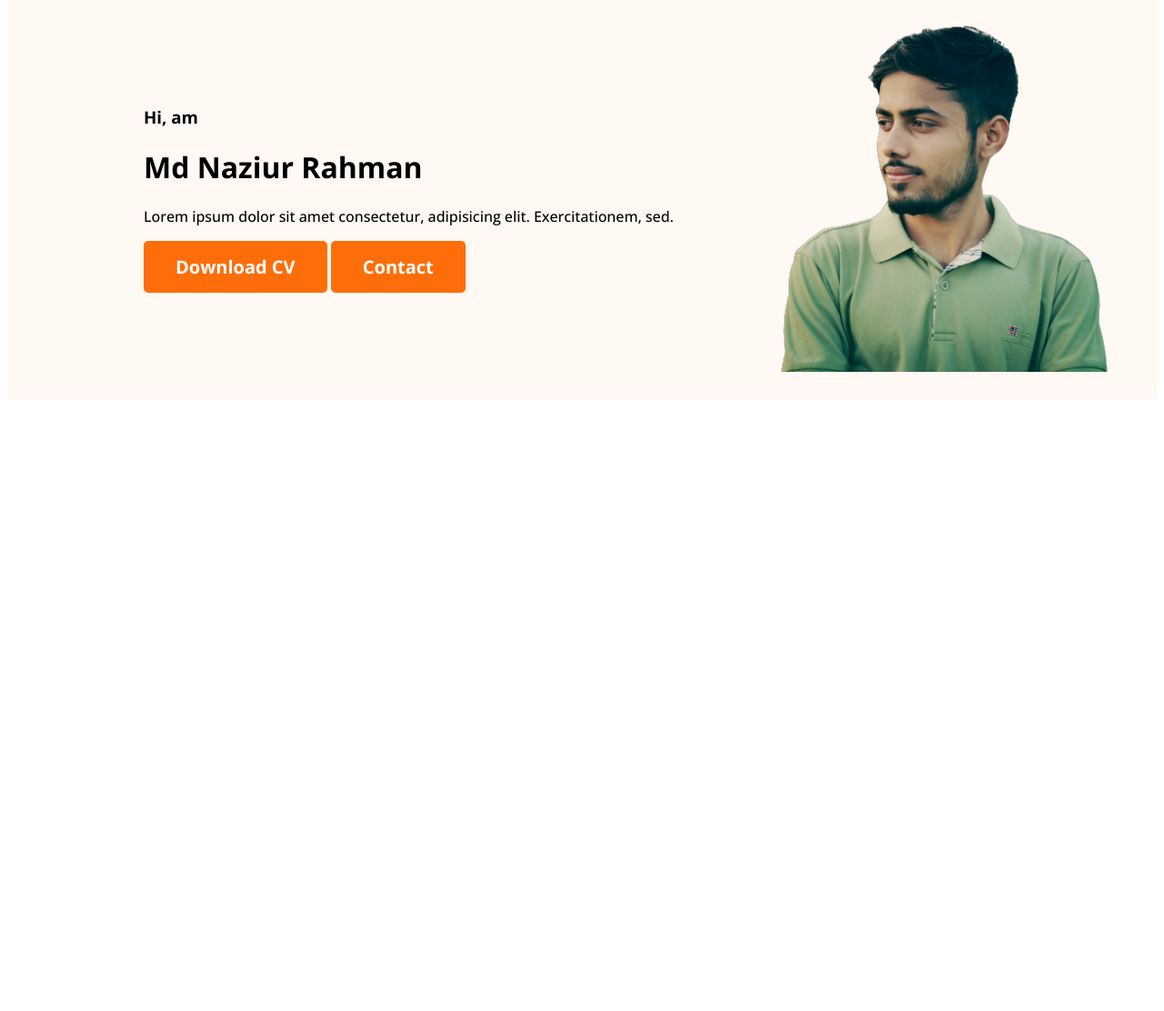
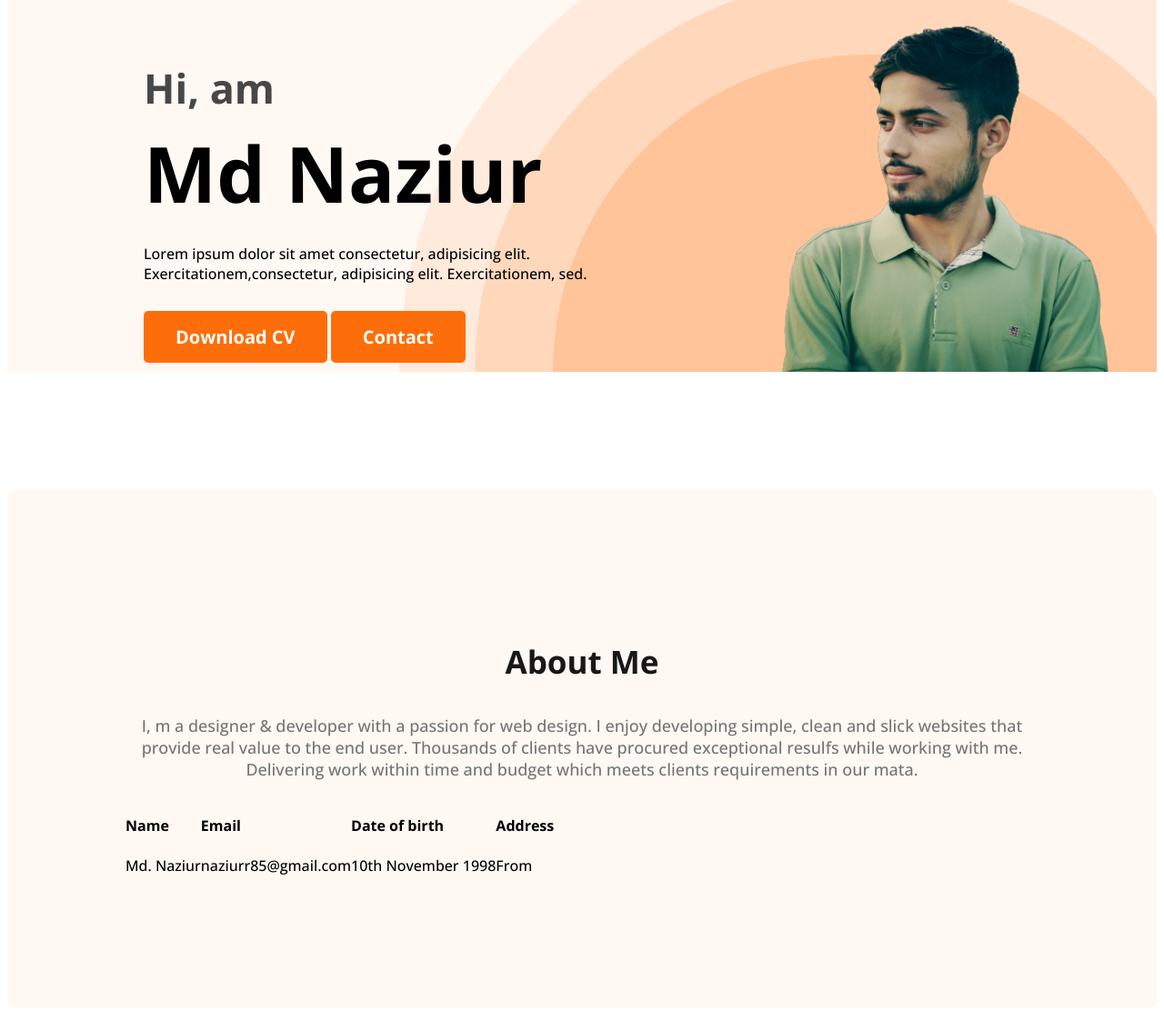
Before and after one commit to Naziur-Rahman/web-portfolio, a plain HTML site: page index.html in a window 1280 px wide. Shown: the part 179-1291 px from the top of the page at 91% size. Before the commit the page ends 800 px from the top, so only its background shows below. Drawn offline with nearby package versions, Linux system fonts and the light colour scheme.

Commit message:
add about section

```diff
--- a/assets/css/style.css
+++ b/assets/css/style.css
@@ -20,12 +20,25 @@
 
 }
 
+.section-title {
+    color: #181818;
+    text-align: center;
+    font-size: 35px;
+    font-weight: 700;
+}
+
+.section-discription {
+    color: #757575;
+    text-align: center;
+    font-size: 18px;
+}
+
 /*-- Nave related Css --*/
 nav {
     display: flex;
     align-items: center;
     justify-content: space-between;
-    margin: 0 200px;
+    margin: 0 164px;
 }
 
 .nav-title {
@@ -53,16 +66,59 @@ nav a {
 /* Header related style */
 .header {
     background-color: #fff8f3;
+    background-image: url(../imgs/header_bg.png);
+    background-repeat: no-repeat;
+    background-position: bottom right;
 }
 
 .banner {
-    padding: 30px 30px 30px 150px;
+    padding: 30px 30px 0 150px;
     display: flex;
     align-items: center;
-
+    justify-content: space-between;
 }
 
 .banner .portfolio-pic {
 
     width: 500px;
 }
+
+.banner-greeting {
+    font-size: 45px;
+    color: #474747;
+    margin-bottom: 0;
+
+}
+
+.banner-contant {
+    max-width: 500px;
+
+
+}
+
+.banner-tittle {
+    font-size: 85px;
+    font-weight: 700;
+    margin-top: 5px;
+    margin-bottom: 20px;
+}
+
+.banner-discription {
+    margin: 20px 0 30px 0;
+}
+
+/* Main section style */
+
+
+/* About section style */
+.about {
+    padding: 130px;
+    border-radius: 10px;
+    border-color: #fff8f3;
+    margin-top: 130px;
+    background-color: #fff8f3;
+}
+
+.about-information-container {
+    display: flex;
+}
--- a/index.html
+++ b/index.html
@@ -22,8 +22,10 @@
         <div class="banner">
             <div class="banner-contant">
                 <h3 class="banner-greeting">Hi, am </h3>
-                <h1 class="banner-tittle">Md Naziur Rahman</h1>
-                <p>Lorem ipsum dolor sit amet consectetur, adipisicing elit. Exercitationem, sed.</p>
+                <h1 class="banner-tittle">Md Naziur </h1>
+                <p class="banner-discription">Lorem ipsum dolor sit amet consectetur, adipisicing elit.
+                    Exercitationem,consectetur, adipisicing elit. Exercitationem,
+                    sed.</p>
                 <button class="btn-primary">Download CV</button>
                 <button class="btn-primary">Contact </button>
             </div>
@@ -32,7 +34,33 @@
         </div>
     </header>
     <main>
-
+        <section class="about">
+            <h3 class="section-title">About Me</h3>
+            <p class="section-discription">
+                I, m a designer & developer with a passion for web design. I enjoy developing simple, clean and slick
+                websites that provide real value to the end user. Thousands of clients have procured exceptional resulfs
+                while working with me. Delivering work within time and budget which meets clients requirements in our
+                mata.
+            </p>
+            <div class="about-information-container">
+                <div class="about-info">
+                    <h4 class="info-title">Name</h4>
+                    <p class="info-description">Md. Naziur</p>
+                </div>
+                <div class="about-info">
+                    <h4 class="info-title">Email</h4>
+                    <p class="info-description">naziurr85@gmail.com</p>
+                </div>
+                <div class="about-info">
+                    <h4 class="info-title">Date of birth</h4>
+                    <p class="info-description">10th November 1998</p>
+                </div>
+                <div class="about-info">
+                    <h4 class="info-title">Address</h4>
+                    <p class="info-description">From</p>
+                </div>
+            </div>
+        </section>
     </main>
     <footer></footer>
 </body>
```
